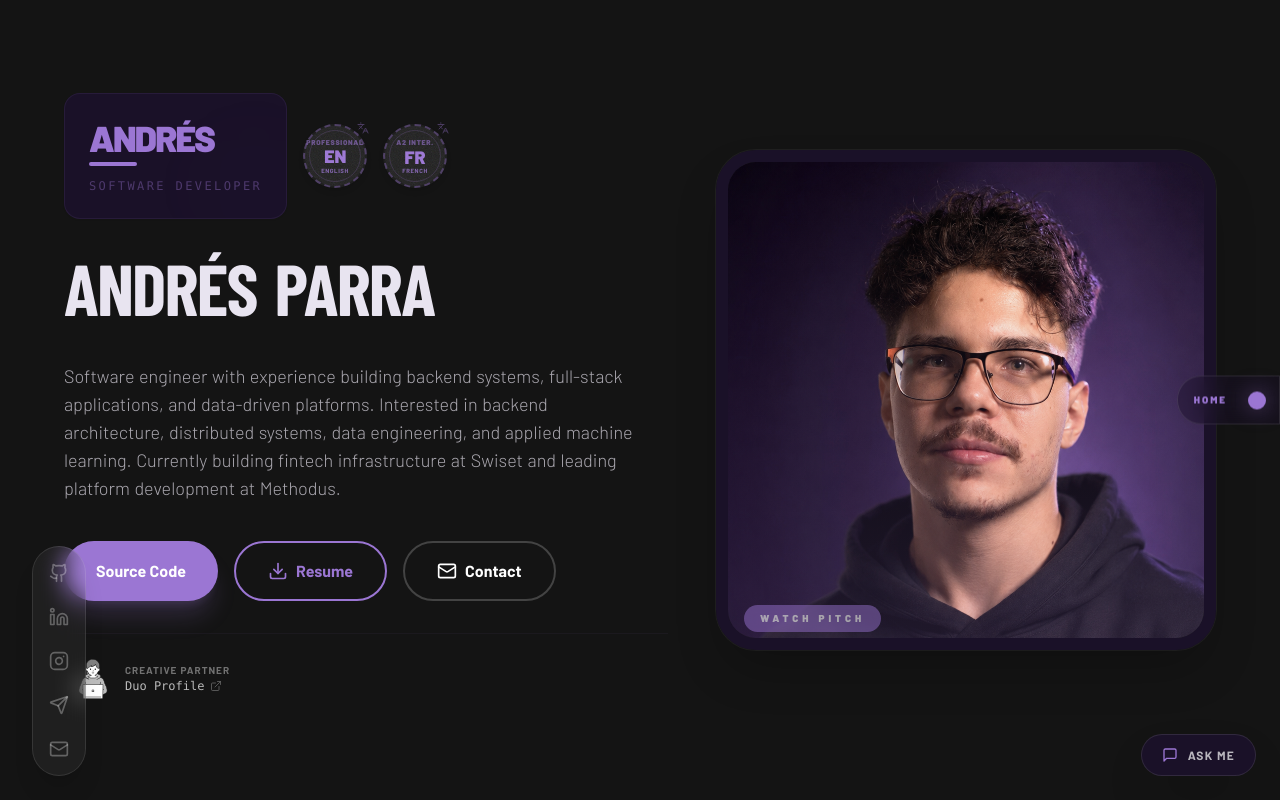
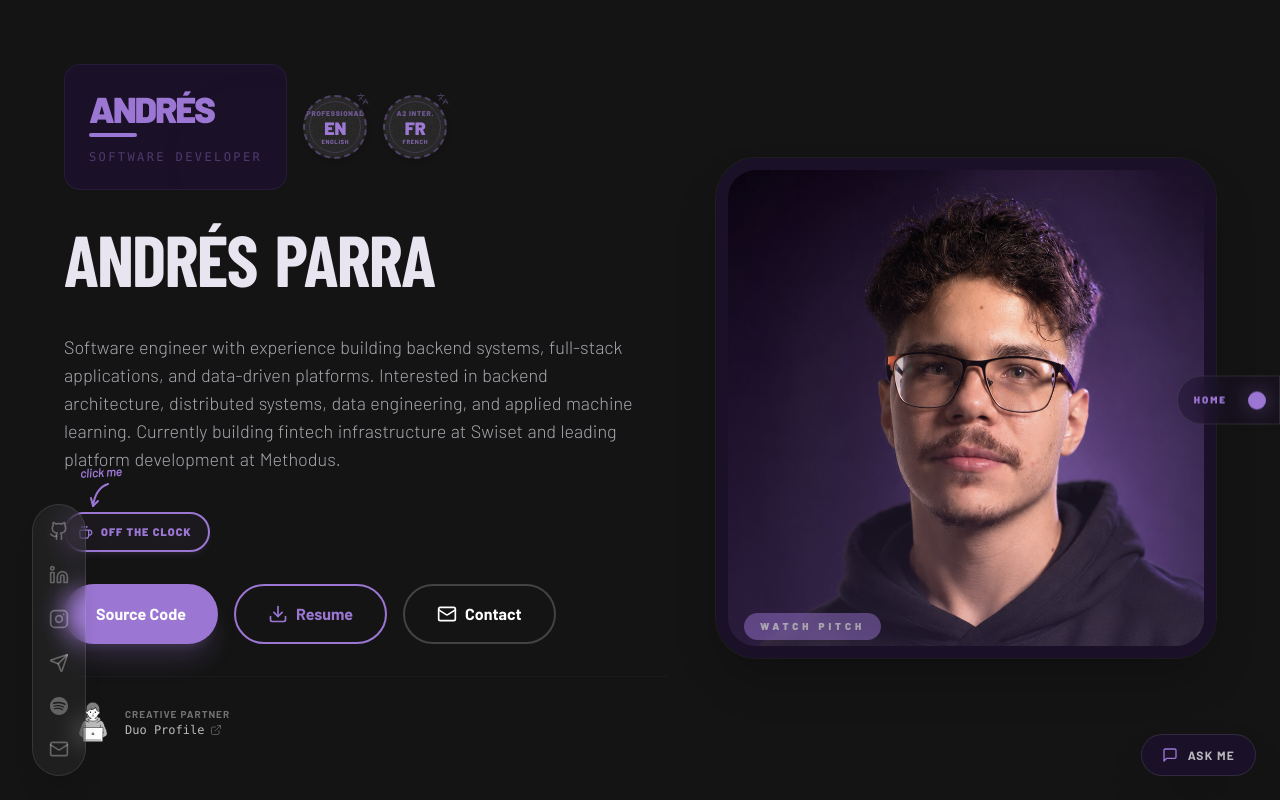
Before and after one commit to Andrewdpg/portfolio, a React (Vite) app: page / in a window 1280 px wide. Built offline with nearby package versions, Linux system fonts and the light colour scheme; a web font is replaced by a local one.

Commit message:
feat: update duo profile link & bot markdown render & about me section

```diff
--- a/package.json
+++ b/package.json
@@ -26,6 +26,7 @@
     "react-dom": "^19.0.0",
     "react-icons": "^5.4.0",
     "react-intersection-observer": "^10.0.0",
+    "react-markdown": "^10.1.0",
     "react-redux": "^9.2.0",
     "react-router-dom": "^7.11.0",
     "redux": "^5.0.1"
--- a/src/components/Partner.tsx
+++ b/src/components/Partner.tsx
@@ -6,12 +6,7 @@ const Partner: React.FC = () => {
   return (
     <div
       className="relative group w-fit h-fit flex items-center gap-3 cursor-pointer p-2 rounded-xl border border-transparent hover:border-black/5 dark:hover:border-white/10 hover:bg-black/5 dark:hover:bg-white/5 transition-all duration-300"
-      onClick={() =>
-        window.open(
-          'https://www.linkedin.com/in/maria-alejandra-mantilla/',
-          '_blank'
-        )
-      }
+      onClick={() => window.open('https://www.alejamantillac.com/', '_blank')}
     >
       <img
         src={partner_logo}
@@ -31,7 +26,7 @@ const Partner: React.FC = () => {
       </div>
 
       <div className="absolute opacity-0 -bottom-1 left-1/2 -translate-x-1/2 translate-y-full px-3 py-2 bg-black dark:bg-white text-white dark:text-black text-[10px] uppercase tracking-widest font-bold rounded-lg pointer-events-none transition-all duration-300 ease-in-out group-hover:opacity-100 group-hover:bottom-[-8px] shadow-xl z-50 whitespace-nowrap">
-        Visit LinkedIn Profile
+        Visit Profile
         <div className="absolute bottom-full left-1/2 -translate-x-1/2 border-8 border-transparent border-b-black dark:border-b-white" />
       </div>
     </div>
--- a/src/features/dashboard/components/Chat/index.tsx
+++ b/src/features/dashboard/components/Chat/index.tsx
@@ -2,6 +2,7 @@ import React from 'react'
 import { useState, useRef, useEffect } from 'react'
 import { motion, AnimatePresence } from 'framer-motion'
 import { MessageSquare, X, Send, Loader2 } from 'lucide-react'
+import ReactMarkdown from 'react-markdown'
 import { sendChatMessage } from '../../../../services/chatService'
 import type { ChatMessage, ActionData } from '../../../../services/chatService'
 import { ActionCards } from './ActionCards'
@@ -210,7 +211,13 @@ export function ChatWidget() {
                           }
                     }
                   >
-                    {msg.content}
+                    {msg.role === 'assistant' ? (
+                      <div className="prose-chat">
+                        <ReactMarkdown>{msg.content}</ReactMarkdown>
+                      </div>
+                    ) : (
+                      msg.content
+                    )}
                     {msg.actions && <ActionCards actions={msg.actions} />}
                   </div>
                 </div>
--- a/src/features/dashboard/components/Presetation/index.tsx
+++ b/src/features/dashboard/components/Presetation/index.tsx
@@ -1,16 +1,27 @@
 import React, { useState } from 'react'
-import { motion } from 'framer-motion'
+import { motion, AnimatePresence } from 'framer-motion'
 import Heading from '../../../../components/Heading'
 import Body from '../../../../components/Body'
 import me from '../../../../assets/img/me.webp'
 import { TitleCard } from './Components/TitleCard'
-import { Download, Play, X, Loader2, AlertCircle, Mail } from 'lucide-react'
+import {
+  Download,
+  Play,
+  X,
+  Loader2,
+  AlertCircle,
+  Mail,
+  Coffee,
+  ArrowLeft,
+} from 'lucide-react'
 import Partner from '../../../../components/Partner'
 import { LanguageStamps } from './Components/LanguageStamps'
 import { useContactModal } from '../../../../context/ContactModalContext'
 
 export const Presentation = () => {
   const [showVideo, setShowVideo] = useState(false)
+  const [showPersonal, setShowPersonal] = useState(false)
+  const [hasClickedOffClock, setHasClickedOffClock] = useState(false)
   const [downloadState, setDownloadState] = useState<
     'idle' | 'loading' | 'error'
   >('idle')
@@ -79,8 +90,18 @@ export const Presentation = () => {
         </div>
       </div>
 
-      <div className="flex flex-col flex-1 gap-6 md:gap-8 justify-center items-center text-center md:items-start md:text-start order-2 md:order-1 max-w-2xl">
-        <div className="flex flex-col md:flex-row items-center gap-4 scale-90 md:scale-100">
+      <div className="flex-1 order-2 md:order-1 max-w-2xl overflow-hidden">
+        <AnimatePresence mode="wait" initial={false}>
+          {!showPersonal ? (
+            <motion.div
+              key="front"
+              initial={{ rotateY: 90, opacity: 0 }}
+              animate={{ rotateY: 0, opacity: 1 }}
+              exit={{ rotateY: -90, opacity: 0 }}
+              transition={{ duration: 0.4, ease: 'easeInOut' }}
+              className="flex flex-col gap-6 md:gap-8 justify-center items-center text-center md:items-start md:text-start"
+            >
+              <div className="flex flex-col md:flex-row items-center gap-4 scale-90 md:scale-100 w-full">
                 <TitleCard title="Andrés" subTitle="Software Developer" />
                 <LanguageStamps className="flex" />
               </div>
@@ -90,17 +111,79 @@ export const Presentation = () => {
               </Heading>
 
               <Body className="text-app-secondary/70 dark:text-[#E8E4F0]/70 max-w-xl text-base md:text-lg px-4 md:px-0">
-          Software engineer with experience building backend systems, full-stack
-          applications, and data-driven platforms. Interested in backend
-          architecture, distributed systems, data engineering, and applied
-          machine learning. Currently building fintech infrastructure at Swiset
-          and leading platform development at Methodus.
+                Software engineer with experience building backend systems,
+                full-stack applications, and data-driven platforms. Interested
+                in backend architecture, distributed systems, data engineering,
+                and applied machine learning. Currently building fintech
+                infrastructure at Swiset and leading platform development at
+                Methodus.
               </Body>
+
+              <div className="relative inline-block">
+                <button
+                  aria-label="Meet the person behind the code"
+                  title="Meet the person behind the code"
+                  onClick={() => {
+                    setShowPersonal(true)
+                    setHasClickedOffClock(true)
+                  }}
+                  className="group flex items-center gap-2 pl-3 pr-4 h-10 rounded-full border-2 border-app-main text-app-main bg-app-main/5 shadow-md shadow-app-main/10 hover:bg-app-main hover:text-white transition-all hover:scale-105 active:scale-95"
+                >
+                  <Coffee size={15} />
+                  <span className="text-[11px] font-black uppercase tracking-widest">
+                    Off the clock
+                  </span>
+                </button>
+
+                {!hasClickedOffClock && (
+                  <motion.div
+                    initial={{ opacity: 0 }}
+                    animate={{ opacity: 1, y: [0, -3, 0] }}
+                    transition={{
+                      opacity: { duration: 0.4, delay: 0.6 },
+                      y: {
+                        duration: 1.6,
+                        repeat: Number.POSITIVE_INFINITY,
+                        ease: 'easeInOut',
+                      },
+                    }}
+                    className="hidden md:flex absolute -top-12 left-4 flex-col items-center pointer-events-none select-none"
+                  >
+                    <span className="italic text-xs font-bold text-app-main -rotate-3 whitespace-nowrap mb-0.5">
+                      click me
+                    </span>
+                    <svg
+                      width="24"
+                      height="26"
+                      viewBox="0 0 24 26"
+                      fill="none"
+                      className="text-app-main"
+                    >
+                      <path
+                        d="M19 2C13 4 6 9 4 24"
+                        stroke="currentColor"
+                        strokeWidth="2"
+                        strokeLinecap="round"
+                      />
+                      <path
+                        d="M9 19L4 24L2 16"
+                        stroke="currentColor"
+                        strokeWidth="2"
+                        strokeLinecap="round"
+                        strokeLinejoin="round"
+                      />
+                    </svg>
+                  </motion.div>
+                )}
+              </div>
 
               <div className="flex flex-wrap gap-3 md:gap-4 justify-center md:justify-start scale-90 md:scale-100">
                 <button
                   onClick={() => {
-              window.open('https://github.com/Andrewdpg/portfolio', '_blank')
+                    window.open(
+                      'https://github.com/Andrewdpg/portfolio',
+                      '_blank'
+                    )
                   }}
                   className="px-6 md:px-8 py-3 md:py-4 bg-app-main text-white rounded-full font-bold hover:bg-app-main/80 transition-all hover:scale-105 active:scale-95 shadow-xl shadow-app-main/20"
                 >
@@ -157,11 +240,58 @@ export const Presentation = () => {
               <div className="pt-4 border-t border-app-main/10 dark:border-app-main/5 w-full hidden md:block">
                 <Partner />
               </div>
-      </div>
 
               {/* Mobile Partner (different positioning if needed, or just smaller) */}
-      <div className="md:hidden pt-2 pb-6 order-3">
+              <div className="md:hidden pt-2 pb-2">
                 <Partner />
+              </div>
+            </motion.div>
+          ) : (
+            <motion.div
+              key="back"
+              initial={{ rotateY: -90, opacity: 0 }}
+              animate={{ rotateY: 0, opacity: 1 }}
+              exit={{ rotateY: 90, opacity: 0 }}
+              transition={{ duration: 0.4, ease: 'easeInOut' }}
+              className="flex flex-col gap-5 md:gap-6 justify-center items-center text-center md:items-start md:text-start"
+            >
+              <button
+                aria-label="Back to the resume"
+                onClick={() => setShowPersonal(false)}
+                className="group flex items-center gap-2 shrink-0 pl-3 pr-4 h-9 rounded-full border-2 border-app-main text-app-main bg-app-main/5 shadow-md shadow-app-main/10 hover:bg-app-main hover:text-white transition-all hover:scale-105 active:scale-95"
+              >
+                <ArrowLeft size={14} />
+                <span className="text-[10px] font-black uppercase tracking-widest">
+                  Back to the resume
+                </span>
+              </button>
+
+              <Heading className="text-app-secondary dark:text-[#E8E4F0] !text-3xl sm:!text-4xl md:!text-5xl">
+                Beyond the code
+              </Heading>
+
+              <Body className="text-app-secondary/70 dark:text-[#E8E4F0]/70 max-w-xl text-base md:text-lg px-4 md:px-0">
+                I&apos;m not the loudest person in the room, I&apos;d rather
+                listen than fill silence. Give me people I trust, though, and I
+                open up completely — sarcasm included.
+              </Body>
+
+              <Body className="text-app-secondary/70 dark:text-[#E8E4F0]/70 max-w-xl text-base md:text-lg px-4 md:px-0">
+                Music says more about me than I usually do out loud,
+                AURORA&apos;s been a constant for years, and turns out I&apos;m
+                a bit of a romantic underneath it all. When I&apos;m not
+                building something, I&apos;m probably deep into some anime or
+                show, just enjoying the story.
+              </Body>
+
+              <Body className="text-app-secondary/70 dark:text-[#E8E4F0]/70 max-w-xl text-base md:text-lg px-4 md:px-0">
+                Honesty and follow-through matter more to me than almost
+                anything. And most of what I build comes down to the same thing:
+                staying curious, and wanting it to actually matter.
+              </Body>
+            </motion.div>
+          )}
+        </AnimatePresence>
       </div>
     </div>
   )
--- a/src/features/layout/components/Footer.tsx
+++ b/src/features/layout/components/Footer.tsx
@@ -1,5 +1,6 @@
 import React from 'react'
 import { Github, Instagram, Linkedin, Send, Mail } from 'lucide-react'
+import { SiSpotify } from 'react-icons/si'
 import { useContactModal } from '../../../context/ContactModalContext'
 
 const Footer = () => {
@@ -25,6 +26,11 @@ const Footer = () => {
       icon: <Send size={20} />,
       url: 'https://t.me/Andrewdpg',
       label: 'Telegram',
+    },
+    {
+      icon: <SiSpotify size={18} />,
+      url: 'https://open.spotify.com/user/31w5iqswuv7kfmzrkeqeeba4gvea?si=28CQagsfQ5WQg8G1NZHCbw',
+      label: 'Spotify',
     },
   ]
 
--- a/src/index.css
+++ b/src/index.css
@@ -90,3 +90,29 @@ body {
   -ms-overflow-style: none;  /* IE and Edge */
   scrollbar-width: none;  /* Firefox */
 }
+
+.prose-chat > :not(:last-child) {
+  margin-bottom: 0.5rem;
+}
+
+.prose-chat strong {
+  font-weight: 700;
+}
+
+.prose-chat a {
+  text-decoration: underline;
+  text-underline-offset: 2px;
+}
+
+.prose-chat h1,
+.prose-chat h2,
+.prose-chat h3 {
+  font-weight: 700;
+}
+
+.prose-chat code {
+  background: rgba(255, 255, 255, 0.1);
+  padding: 0.1rem 0.35rem;
+  border-radius: 0.25rem;
+  font-size: 0.85em;
+}
```
Also changed, not shown: 1 other file (tests, documents, lock files or other folders). Lines whose indentation alone changed are shown as unchanged.
